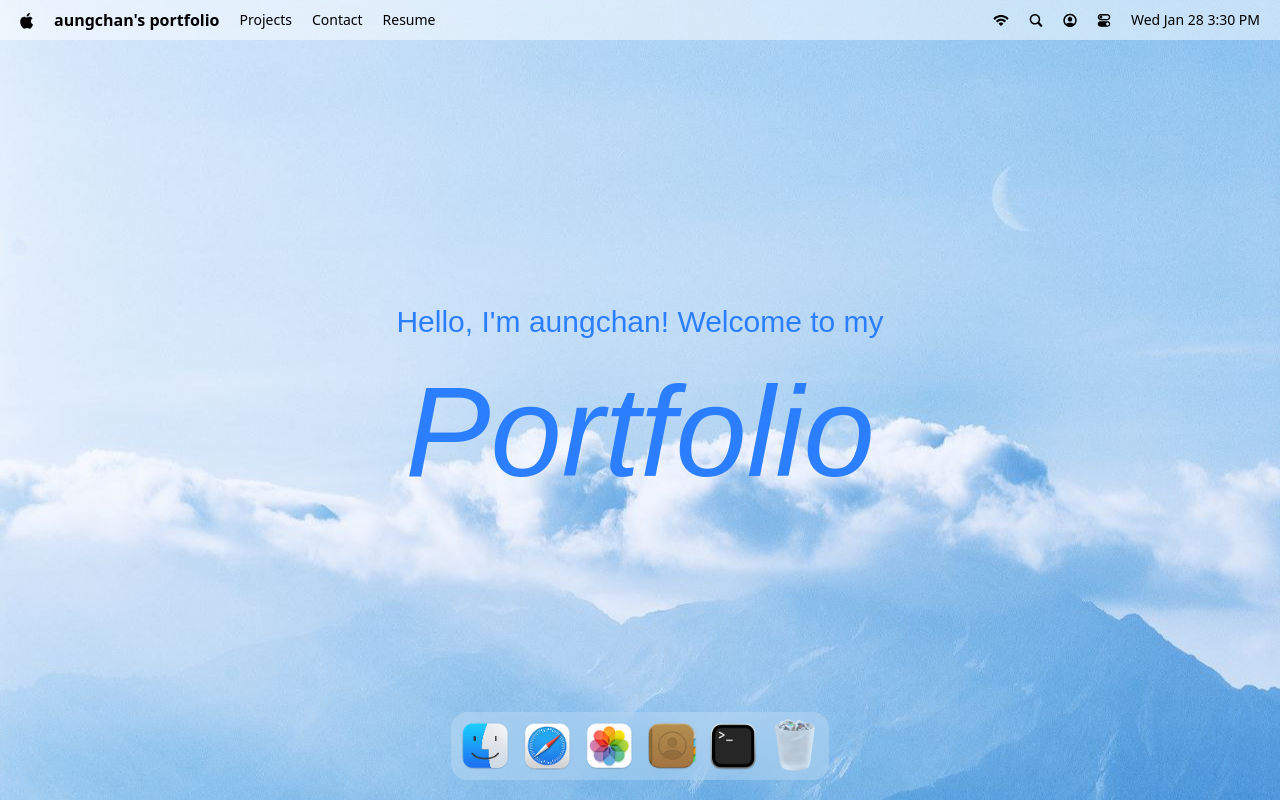
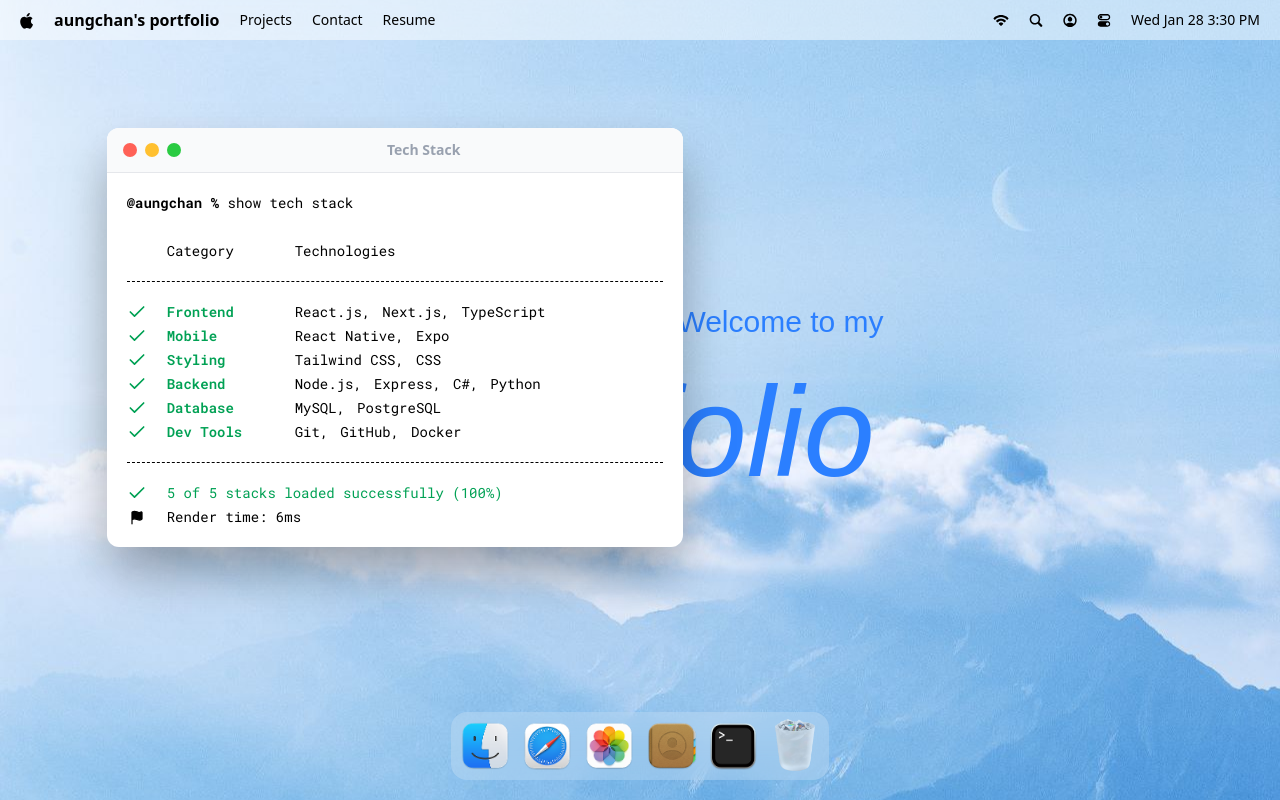
Before and after one commit to AungChanNyeinC-137/portfolioII, a React (Vite) app: page / in a window 1280 px wide. Both pictures are taken after a click on the button 733 px from the left and 746 px from the top of the page. Built offline with nearby package versions, Linux system fonts and the light colour scheme; a web font is replaced by a local one.

Commit message:
feat:implement terminal window
hoc component with window-control functionalities

```diff
--- a/src/App.jsx
+++ b/src/App.jsx
@@ -1,6 +1,11 @@
-import {Navbar, Welcome} from "#components";
-import Dock from "#components/Dock";
 import React from "react";
+import { Draggable } from 'gsap/Draggable'
+import gsap from "gsap";
+
+import {Dock, Navbar, Welcome} from "#components";
+import { Terminal } from "#windows";
+
+gsap.registerPlugin(Draggable);
 
 const App = () => {
   return (
@@ -8,6 +13,7 @@
      <Navbar/>
      <Welcome/>
      <Dock/>
+     <Terminal/>
     </main>
   );
 };
--- /dev/null
+++ b/src/components/WindowConrtols.jsx
@@ -0,0 +1,15 @@
+import useWindowStore from "#store/window";
+import React from "react";
+
+const WindowConrtols = ({ target }) => {
+  const { closeWindow } = useWindowStore();
+  return (
+    <div id="window-controls">
+      <div className="close" onClick={()=> closeWindow(target)} />
+      <div className="minimize" />
+      <div className="maximize" />
+    </div>
+  );
+};
+
+export default WindowConrtols;
--- a/src/components/index.js
+++ b/src/components/index.js
@@ -1,3 +1,5 @@
 import Navbar from "./Navbar";
 import Welcome from "./Welcome";
-export {Navbar, Welcome} ;
+import Dock from "./Dock";
+import WindowConrtols from "./WindowConrtols";
+export {Navbar, Welcome,Dock, WindowConrtols} ;
--- a/src/constants/index.js
+++ b/src/constants/index.js
@@ -110,15 +110,15 @@
   },
   {
     category: "Styling",
-    items: ["Tailwind CSS", "Sass", "CSS"],
+    items: ["Tailwind CSS", "CSS"],
   },
   {
     category: "Backend",
-    items: ["Node.js", "Express", "NestJS", "Hono"],
+    items: ["Node.js", "Express", "C#", "Python"],
   },
   {
     category: "Database",
-    items: ["MongoDB", "PostgreSQL"],
+    items: ["MySQL", "PostgreSQL"],
   },
   {
     category: "Dev Tools",
--- /dev/null
+++ b/src/hoc/WindowWrapper.jsx
@@ -0,0 +1,46 @@
+import useWindowStore from "#store/window";
+import { useGSAP } from "@gsap/react";
+import gsap from "gsap";
+import { Draggable } from "gsap/Draggable";
+import React, { useLayoutEffect, useRef } from "react";
+
+const WindowWrapper = (Component, windowKey) => {
+  const Wrapped = (props) => {
+    const { windows, focusWindow } = useWindowStore();
+    const { isOpen, zIndex } = windows[windowKey];
+    const ref = useRef(null);
+    useGSAP(() => {
+      const el = ref.current; //current element
+      if (!el || !isOpen) return;
+      el.style.display = "block";
+      gsap.fromTo(
+        el,
+        { scale: 0.2, opacity: 0, y: 40 },
+        { scale: 1, opacity: 1, y: 0, duration: 0.4, ease: "power3.out" },
+      );
+    }, [isOpen]);
+
+    useGSAP(() => {
+      const el = ref.current;
+      if (!el) return;
+      const [instance] = Draggable.create(el,{onPress:()=>focusWindow(windowKey)});
+      return ()=> instance.kill(); //destructure 'instance' from Draggable and kill it not to keep track of every open window
+    }, []);
+
+    useLayoutEffect(() => {
+      const el = ref.current;
+      if (!el) return;
+      el.style.display = isOpen ? "block" : "none";
+    }, [isOpen]);
+    return (
+      <section id={windowKey} ref={ref} style={{ zIndex }} className="absolute">
+        <Component {...props} />
+      </section>
+    );
+  };
+  Wrapped.displayName = `WindowWrapper(${Component.displayName || Component.name || "Component"})`;
+
+  return Wrapped;
+};
+
+export default WindowWrapper;
--- /dev/null
+++ b/src/windows/Terminal.jsx
@@ -0,0 +1,54 @@
+import { WindowConrtols } from "#components";
+import { techStack } from "#constants";
+import WindowWrapper from "#hoc/WindowWrapper";
+import { Check, Flag } from "lucide-react";
+import React from "react";
+
+const Terminal = () => {
+  return (
+    <>
+      <div id="window-header">
+        <WindowConrtols target="terminal"/>
+        <h2>Tech Stack</h2>
+      </div>
+      <div className="techstack">
+        <p>
+          <span className="font-bold">@aungchan % </span>
+          show tech stack
+        </p>
+        <div className="label">
+          <p className="w-32">Category</p>
+          <p>Technologies</p>
+        </div>
+        <ul className="content">
+          {techStack.map(({ category, items }) => (
+            <li key={category} className="flex items-center">
+              <Check className="check" size={20} />
+              <h3>{category}</h3>
+              <ul>
+                {items.map((item, i) => (
+                  <li key={i}>
+                    {item}
+                    {i < items.length - 1 ? "," : ""}
+                  </li>
+                ))}
+              </ul>
+            </li>
+          ))}
+        </ul>
+        <div className="footnote">
+          <p>
+            <Check size={20} />5 of 5 stacks loaded successfully (100%)
+          </p>
+          <p className="text-black">
+            <Flag fill="black" size={15} />
+            Render time: 6ms
+          </p>
+        </div>
+      </div>
+    </>
+  );
+};
+const TerminalWidow = WindowWrapper(Terminal, "terminal");
+
+export default TerminalWidow;
--- /dev/null
+++ b/src/windows/index.js
@@ -0,0 +1,2 @@
+import Terminal from "./Terminal";
+export {Terminal};
```
